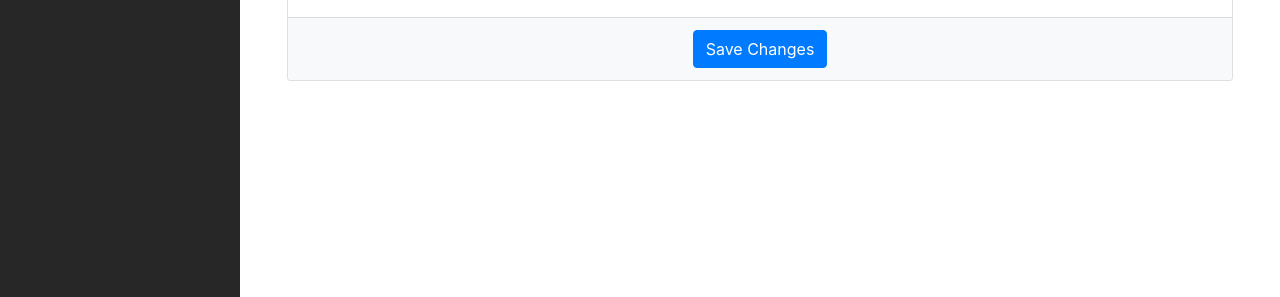
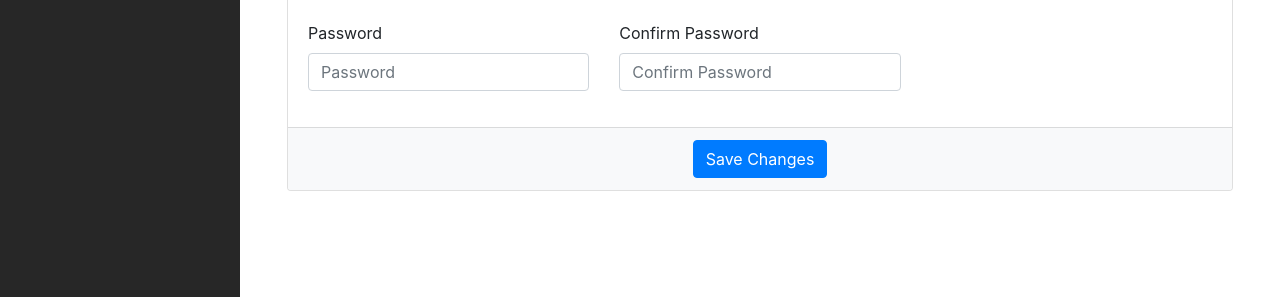
Before and after one commit to ithelpdesktracker/frontend_web, a website: page admin/settings/index.html in a window 1280 px wide. Shown: the part 503-800 px from the top of the page. Drawn offline with nearby package versions, Linux system fonts and the light colour scheme; files whose address does not match are found by name.

Commit message:
Added stuff

```diff
--- a/admin/settings/index.html
+++ b/admin/settings/index.html
@@ -151,6 +151,20 @@
                                             </div>
                                         </div>
                                     </div>
+                                    <div class="row mt-4">
+                                        <div class="col-md-4">
+                                            <div class="form-group">
+                                                <label for="placeholder-input" class="form-control-label">Password</label>
+                                                <input id="placeholder-input" class="form-control password_c" name="password" placeholder="Password" autocomplete="off">
+                                            </div>
+                                        </div>
+                                        <div class="col-md-4">
+                                            <div class="form-group">
+                                                <label for="placeholder-input" class="form-control-label">Confirm Password</label>
+                                                <input id="placeholder-input" class="form-control c_password_c" name="c_password" placeholder="Confirm Password" autocomplete="off">
+                                            </div>
+                                        </div>
+                                    </div>
                                 </div>
                                 <div class="card-footer bg-light text-right">
                                     <center>
```
